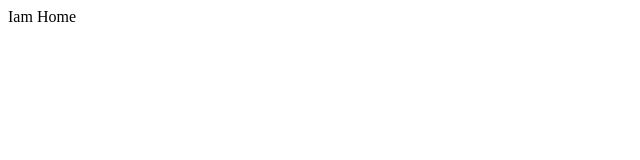
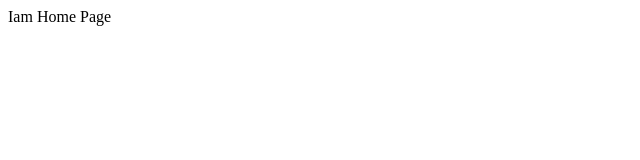
Before and after one commit to RakeshDaharwal/Mern-Story-App-Frontend, a React (Vite) app: page / in a window 1280 px wide. Shown: the top 160 px of the page, without its empty margins (0-640 px from the left). Built offline with nearby package versions, Linux system fonts and the light colour scheme.

Commit message:
Update Home Page

```diff
--- a/src/pages/Home.jsx
+++ b/src/pages/Home.jsx
@@ -3,7 +3,7 @@ import React from 'react'
 const Home = () => {
   return (
     <div>
-      Iam Home
+      Iam Home Page
     </div>
   )
 }
```
